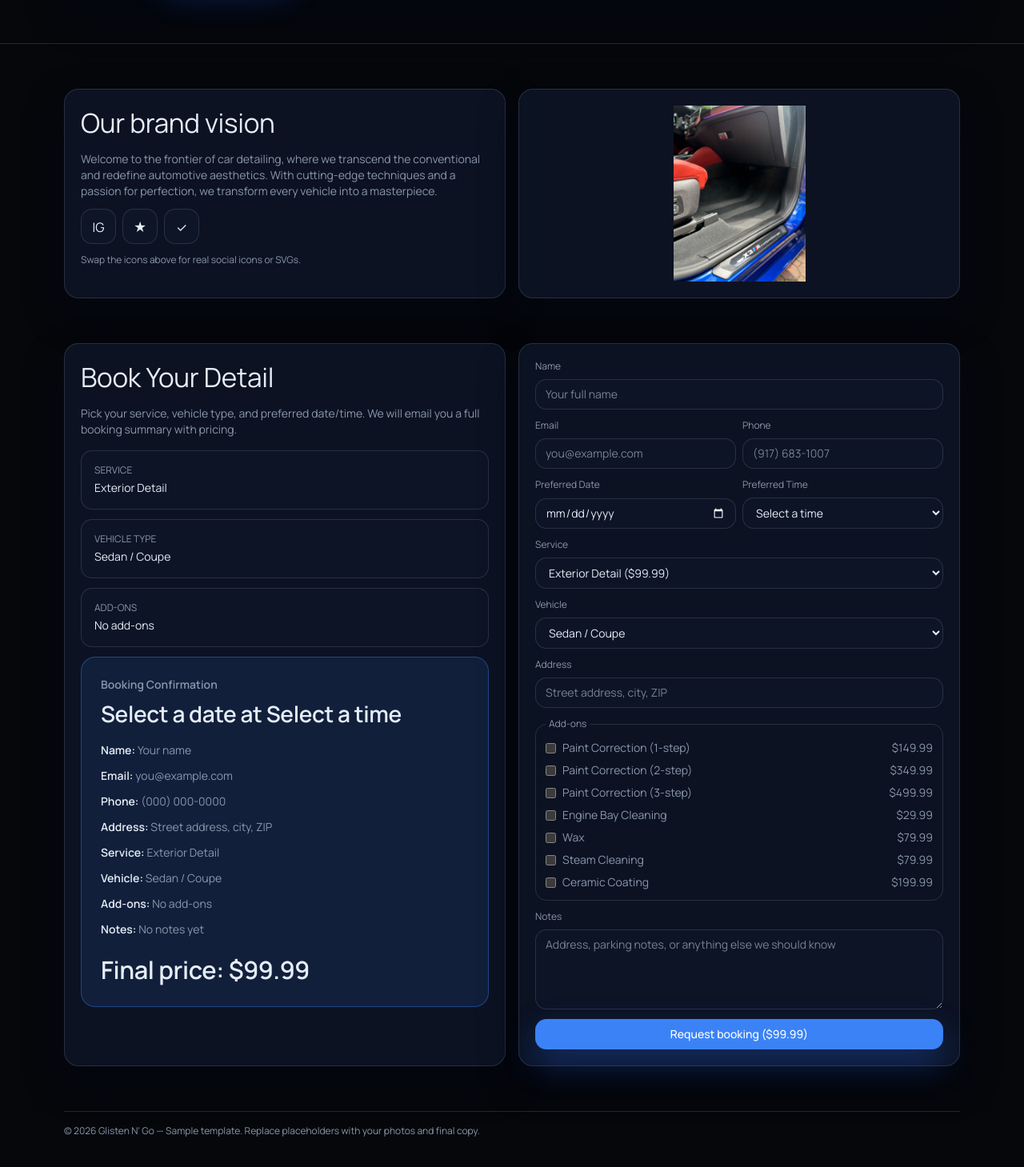
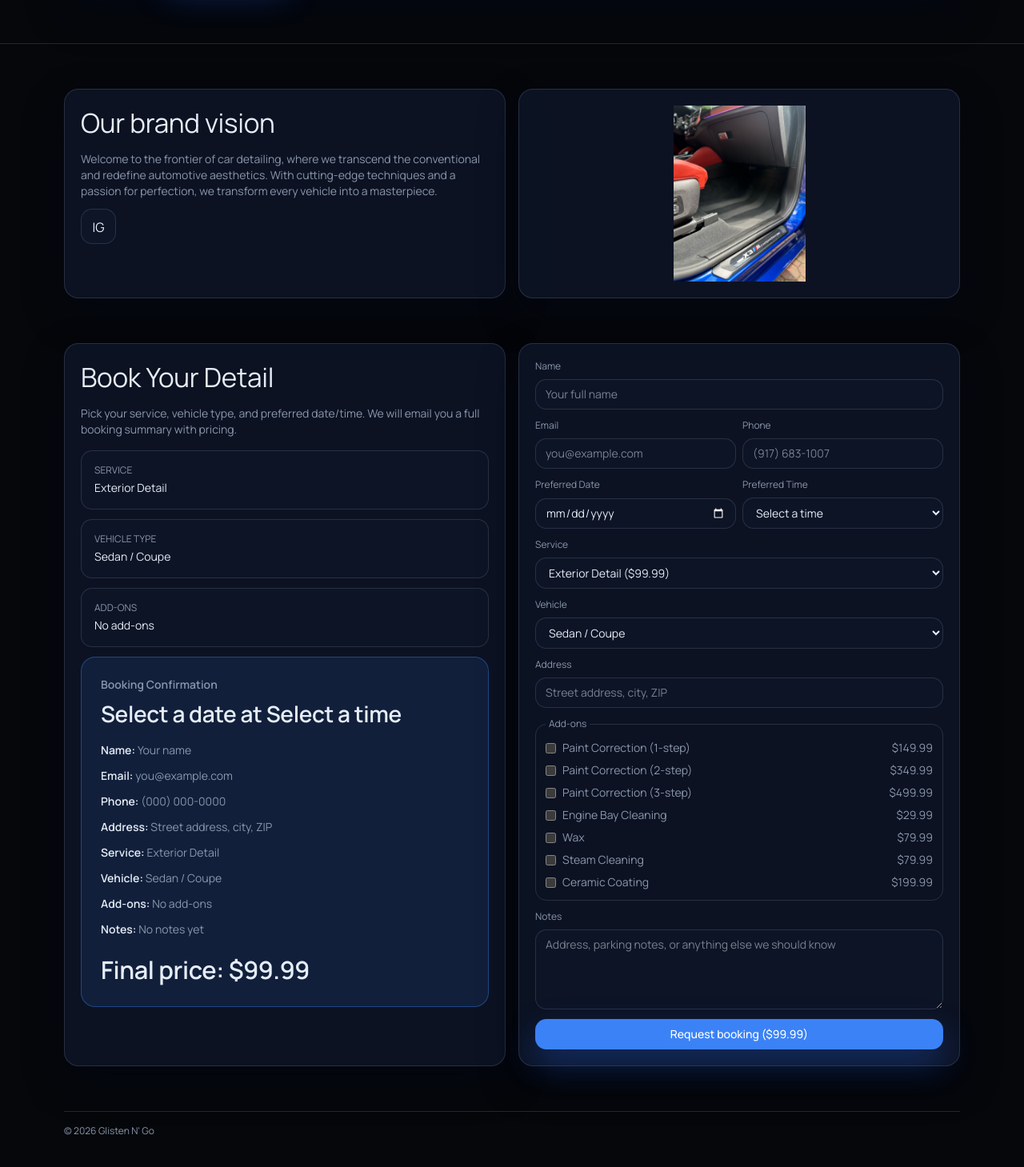
Before and after one commit to adamavarghese/glistenngo, a React (Vite) app: page / in a window 1280 px wide. Shown: the part 2016-3475 px from the top of the page at 80% size. Built offline with nearby package versions, Linux system fonts and the light colour scheme; the HTML template or start-up script is replaced by a standard one.

Commit message:
fixedall little bugs

```diff
--- a/src/components/Footer.tsx
+++ b/src/components/Footer.tsx
@@ -7,10 +7,7 @@ export default function Footer({ year }: FooterProps) {
   return (
     <footer className="site-container pb-20">
       <div className="divider"></div>
-      <div className="py-4 text-xs text-[color:var(--muted)]">
-        © {year} Glisten N' Go — Sample template. Replace placeholders with your photos
-        and final copy.
-      </div>
+      <div className="py-4 text-xs text-[color:var(--muted)]">© {year} Glisten N' Go</div>
     </footer>
   );
 }
--- a/src/components/VisionSection.tsx
+++ b/src/components/VisionSection.tsx
@@ -22,16 +22,7 @@ export default function VisionSection() {
             >
               IG
             </a>
-            <span className="h-11 w-11 rounded-[14px] border border-[color:var(--line)] bg-[color:var(--surface-2)] text-center leading-[44px]">
-              ★
-            </span>
-            <span className="h-11 w-11 rounded-[14px] border border-[color:var(--line)] bg-[color:var(--surface-2)] text-center leading-[44px]">
-              ✓
-            </span>
           </div>
-          <p className="mt-3 text-xs text-[color:var(--muted)]">
-            Swap the icons above for real social icons or SVGs.
-          </p>
         </div>
 
         <div className="service-card">
```
